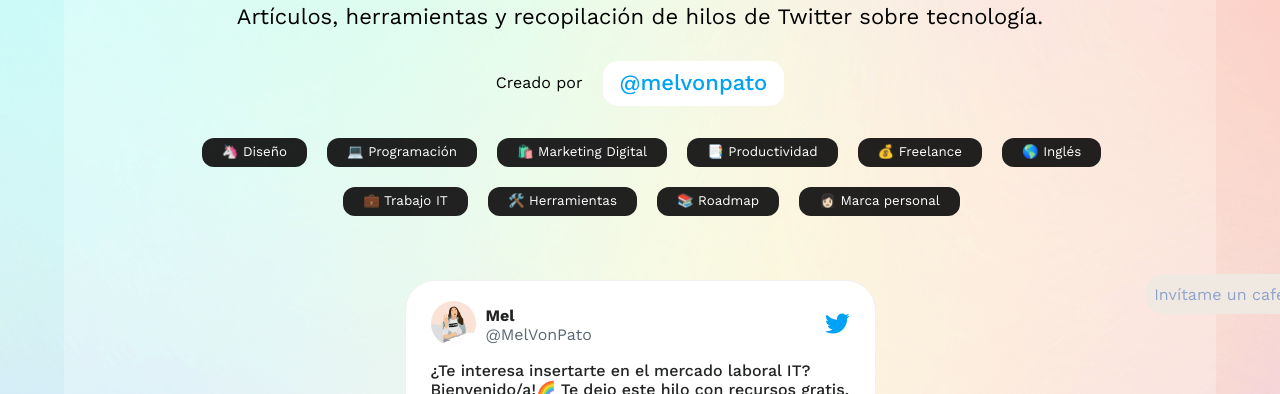
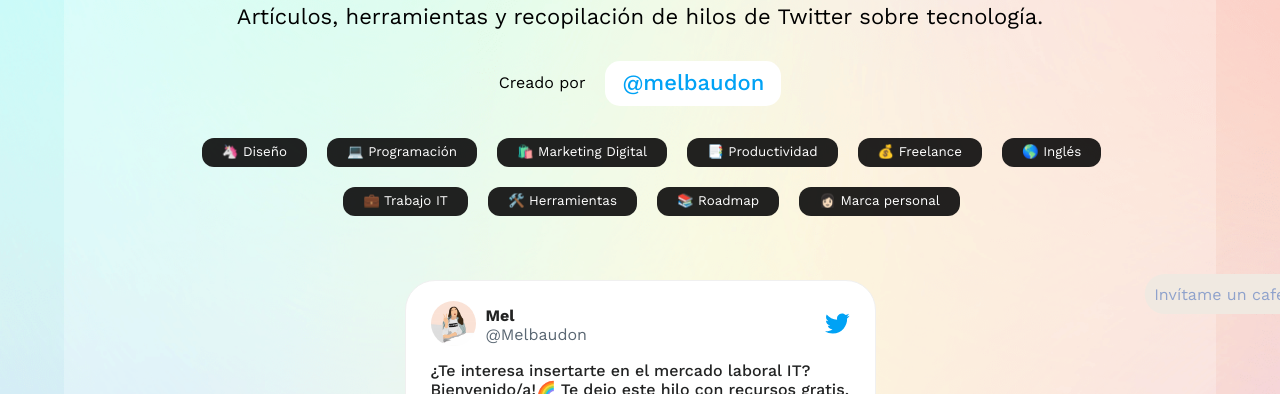
Before and after one commit to danielfep03/Mel, a React (Create React App) app: page / in a window 1280 px wide. Shown: the part 246-640 px from the top of the page. Built offline with nearby package versions, Linux system fonts and the light colour scheme.

Commit message:
Updated Username to melbaudon

```diff
--- a/src/components/Content.jsx
+++ b/src/components/Content.jsx
@@ -14,8 +14,8 @@ function Content() {
       <h2>Artículos, herramientas y recopilación de hilos de Twitter sobre tecnología.</h2>
       <div className="created__by">
         <span>Creado por</span>
-        <a className="button" href="https://twitter.com/MelVonPato" target="_blank" rel="noopener noreferrer">
-          <span>@melvonpato</span>
+        <a className="button" href="https://twitter.com/melbaudon" target="_blank" rel="noopener noreferrer">
+          <span>@melbaudon</span>
         </a>
       </div>
       <div className="wrapper-categories">
--- a/src/components/NavDesktop.jsx
+++ b/src/components/NavDesktop.jsx
@@ -17,7 +17,7 @@ function NavDesktop() {
       <a href="https://www.instagram.com/melbaudon/" target="_blank" rel="noopener noreferrer">
         <img src={instagram} alt="" />
       </a>
-      <a href="https://twitter.com/MelVonPato" target="_blank" rel="noopener noreferrer">
+      <a href="https://twitter.com/melbaudon" target="_blank" rel="noopener noreferrer">
         <img src={twitter} alt="instagram" />
       </a>
     </div>
--- a/src/components/Thread.jsx
+++ b/src/components/Thread.jsx
@@ -14,7 +14,7 @@ function Thread({content}) {
             <img src={logo} alt="logo" className="logo-thread"/>
             <div className="thread__profile">
               <span>Mel</span>
-              <span>@MelVonPato</span>
+              <span>@Melbaudon</span>
             </div>
           </div>
           <img src={twitter} alt="" />
```
Also changed, not shown: public/manifest.json.
